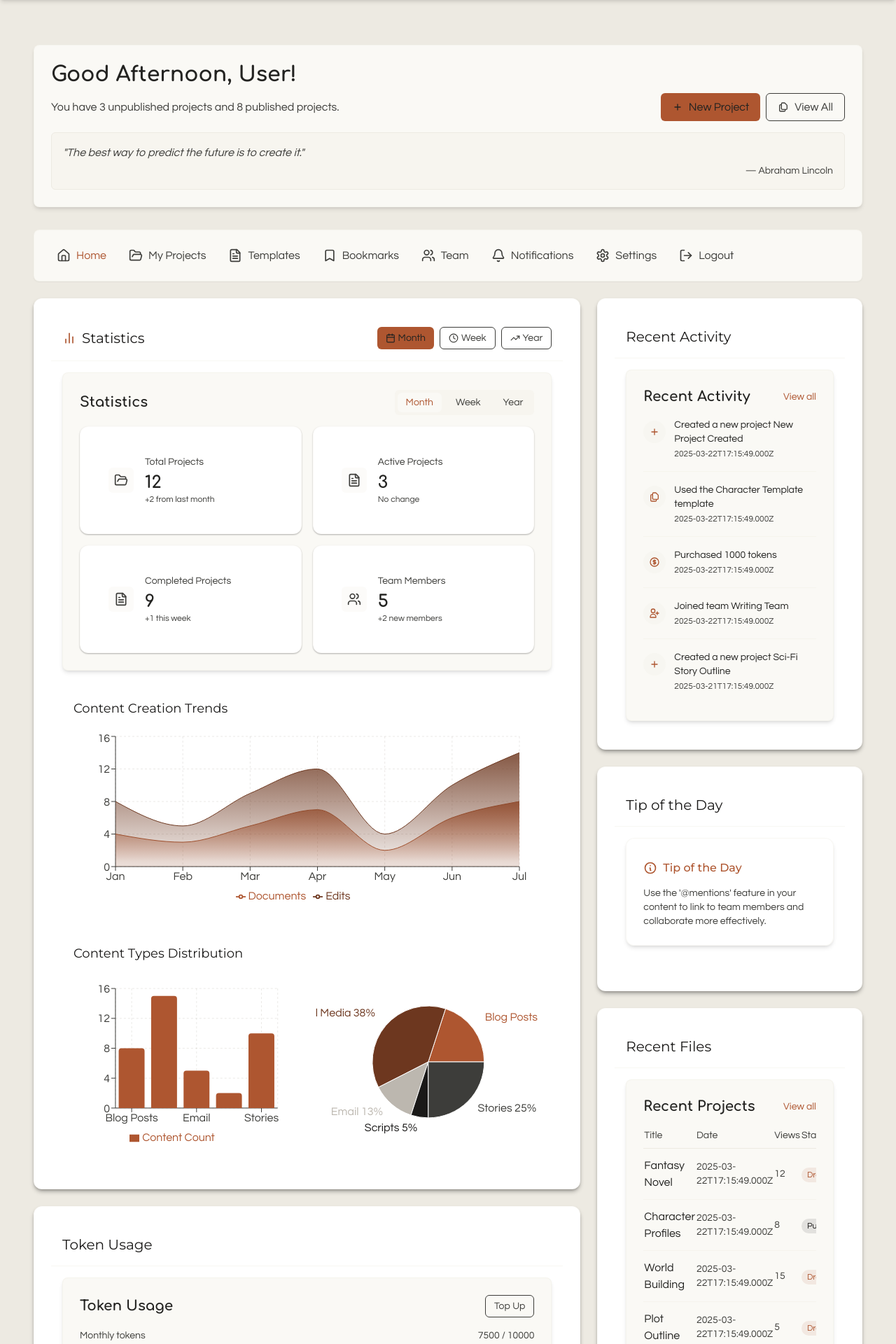
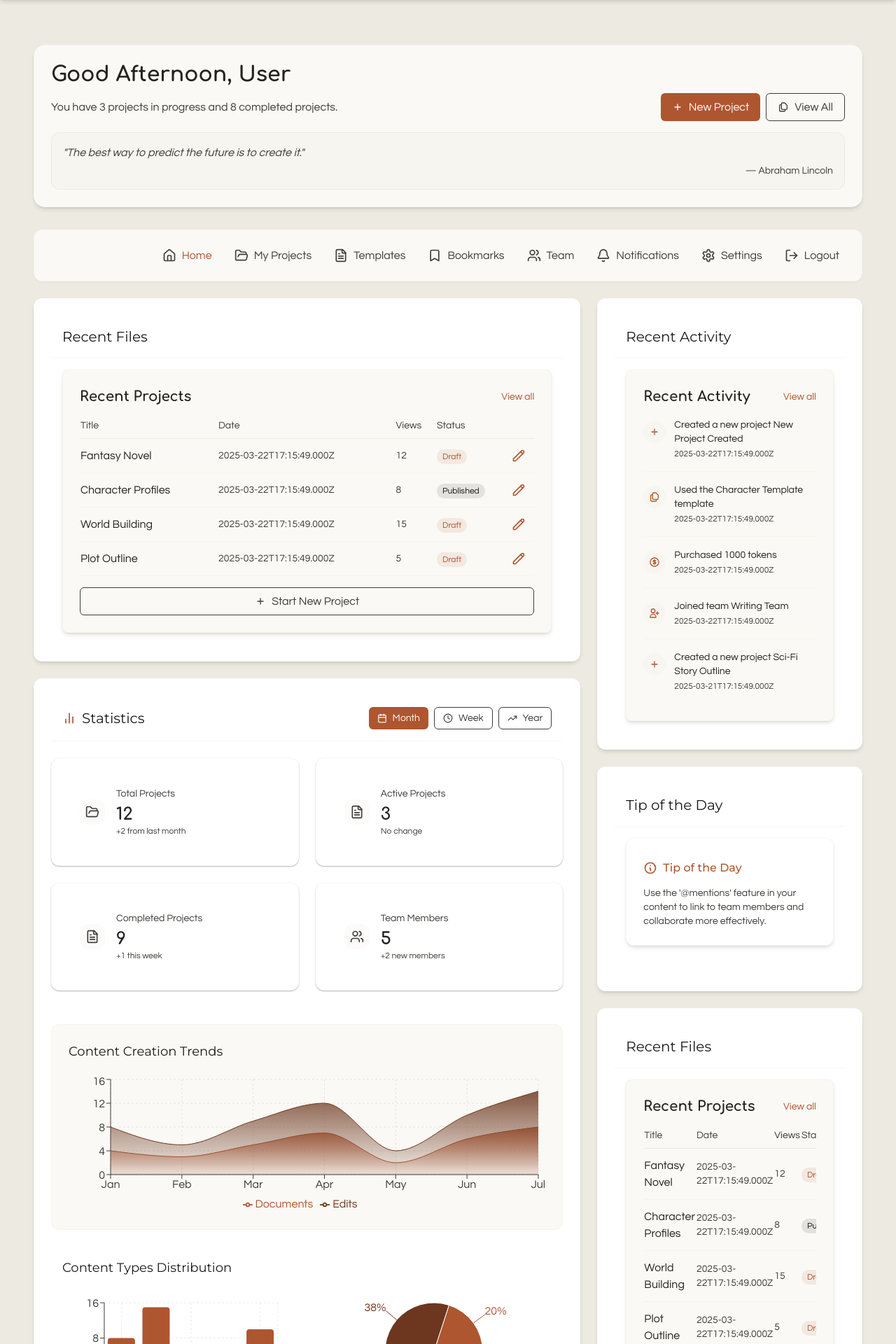
Before and after one commit to kameleyon/muse, a React (Vite) app: page /dashboard in a window 1280 px wide. Shown: the part 60-1980 px from the top of the page at 70% size. Built offline with nearby package versions, Linux system fonts and the light colour scheme.

Commit message:
updating dashboard 2

```diff
--- a/src/components/dashboard/DashboardStats.tsx
+++ b/src/components/dashboard/DashboardStats.tsx
@@ -42,9 +42,9 @@ const DashboardStats: React.FC<DashboardStatsProps> = ({
   };
 
   return (
-    <div className="bg-neutral-white rounded-lg p-6 border border-neutral-light/40 shadow-md">
-      <div className="flex justify-between items-center mb-4">
-        <h2 className="text-xl font-bold font-heading text-secondary">Statistics</h2>
+    <div className=" py-6">
+      {/*<div className="flex justify-between items-center mb-4">
+
         <div className="flex gap-2 bg-neutral-light/30 rounded-md p-1">
           <button
             onClick={() => onViewTypeChange('month')}
@@ -65,20 +65,20 @@ const DashboardStats: React.FC<DashboardStatsProps> = ({
             Year
           </button>
         </div>
-      </div>
+      </div>*/}
 
       <motion.div
         variants={containerVariants}
         initial="hidden"
         animate="visible"
-        className="grid grid-cols-1 sm:grid-cols-2 gap-4"
+        className="grid grid-cols-1 sm:grid-cols-2 gap-6"
       >
         {stats.map((stat, index) => (
           <motion.div key={index} variants={itemVariants}>
             <Card>
               <div className="p-4">
                 <div className="flex items-center">
-                  <div className="p-2 rounded-md bg-neutral-light/20 mr-4">
+                  <div className="p-2 rounded-xl bg-neutral-light/20 mr-4">
                     {stat.icon}
                   </div>
                   <div>
--- a/src/components/dashboard/NavigationMenu.tsx
+++ b/src/components/dashboard/NavigationMenu.tsx
@@ -15,17 +15,19 @@ const NavigationMenu: React.FC<NavigationMenuProps> = ({ items }) => {
   const location = useLocation();
 
   return (
-    <div className="mb-6 bg-neutral-white rounded-lg p-4 border border-neutral-light/40 shadow-sm flex overflow-x-auto">
+    <div className="mb-6 bg-neutral-white rounded-xl p-4 border border-neutral-light/40 shadow-sm">
+      <div className="flex justify-between md:justify-end">
         {items.map((item, index) => (
           <Link
             key={index}
             to={item.path}
-          className={`flex items-center px-4 py-2 ${location.pathname === item.path ? 'text-primary' : 'text-neutral-medium hover:text-primary'}`}
+            className={`flex items-center px-1 sm:px-4 py-2 ${location.pathname === item.path ? 'text-primary' : 'text-neutral-medium hover:text-primary'}`}
           >
-          <span className="mr-2">{item.icon}</span>
+            <span className="mx-auto md:mr-2">{item.icon}</span>
             <span className="hidden md:inline">{item.label}</span>
           </Link>
         ))}
+      </div>
     </div>
   );
 };
--- a/src/components/dashboard/WelcomeSection.tsx
+++ b/src/components/dashboard/WelcomeSection.tsx
@@ -39,16 +39,16 @@ const WelcomeSection: React.FC<WelcomeSectionProps> = ({
   }, []);
 
   return (
-    <div className="mb-8 bg-neutral-white rounded-lg p-6 border border-neutral-light/40 shadow-md">
+    <div className="mb-8 bg-neutral-white rounded-2xl p-6 border border-neutral-light/40 shadow-md">
       <h1 className="text-2xl md:text-3xl font-bold font-heading text-secondary mb-2">
-        Good {timeOfDay}, {userName || 'there'}!
+        Good {timeOfDay}, <span className="hidden md:inline">{userName}</span><span className="inline md:hidden">!</span>
       </h1>
       <div className="flex flex-col md:flex-row justify-between items-start md:items-center gap-4">
         <p className="text-neutral-medium max-w-xl">
-          You have {draftCount} unpublished project{draftCount !== 1 ? 's' : ''} and {publishedCount} published project{publishedCount !== 1 ? 's' : ''}.
+          You have {draftCount} project{draftCount !== 1 ? 's' : ''} in progress and {publishedCount} completed project{publishedCount !== 1 ? 's' : ''}.
         </p>
         <div className="flex gap-2">
-          <Button variant="primary" leftIcon={
+          <Button variant="primary" className="text-[#faf9f5]" leftIcon={
             <svg
               xmlns="http://www.w3.org/2000/svg"
               className="h-4 w-4"
@@ -88,7 +88,7 @@ const WelcomeSection: React.FC<WelcomeSectionProps> = ({
       </div>
 
       {/* Quote of the Day */}
-      <div className="mt-4 p-4 bg-neutral-light/30 rounded-md border border-neutral-light">
+      <div className="mt-4 p-4 bg-neutral-light/30 rounded-xl border border-neutral-light">
         <p className="text-neutral-medium italic">"{quote.text}"</p>
         <p className="text-right text-sm text-neutral-medium mt-1">— {quote.author}</p>
       </div>
--- a/src/components/layout/DashboardLayout.tsx
+++ b/src/components/layout/DashboardLayout.tsx
@@ -33,10 +33,10 @@ const DashboardLayout: React.FC<DashboardLayoutProps> = ({ children }) => {
       <div className="bg-[#1a1918]/80 text-white px-6 py-3 flex justify-between items-center sticky top-0 z-50 shadow-md">
         <div className="flex items-center">
           <img src="/mmlogolight.png" alt="MagicMuse Logo" className="h-8 w-auto mr-3" />
-          <span className="text-3xl font-comfortaa">magicmuse</span>
+          <span className="text-3xl font-comfortaa hidden md:inline">magicmuse</span>
         </div>
         <div className="flex items-center gap-4">
-          <span className="text-sm font-questrial">{userName}</span>
+          <span className="text-sm font-questrial hidden md:inline">{userName}</span>
           <div className="w-8 h-8 rounded-full bg-[#ae5630] flex items-center justify-center">
             <span className="text-sm font-medium">{userName[0]?.toUpperCase()}</span>
           </div>
@@ -44,7 +44,7 @@ const DashboardLayout: React.FC<DashboardLayoutProps> = ({ children }) => {
       </div>
 
       {/* Dashboard Content */}
-      <div className="px-6 py-8 max-w-9xl mx-auto">
+      <div className="px-6 py-8 max-w-7xl mx-auto">
         {/* Horizontal Navigation Menu
         <NavigationMenu items={navigationItems} />*/}
 
--- a/src/pages/Dashboard.tsx
+++ b/src/pages/Dashboard.tsx
@@ -154,22 +154,10 @@ const Dashboard: React.FC = () => {
 
   return (
     <div className="bg-[#EDEAE2] min-h-screen">
-      {/* Top Bar
-      <div className="bg-[#1a1918] text-white px-6 py-3 flex justify-between items-center sticky top-0 z-50 shadow-md">
-        <div className="flex items-center">
-          <img src="/mmiologo.png" alt="MagicMuse Logo" className="h-8 w-auto mr-3" />
-          <span className="text-xl font-comfortaa font-bold">MagicMuse</span>
-        </div>
-        <div className="flex items-center gap-4">
-          <span className="text-sm font-questrial">{userName}</span>
-          <div className="w-8 h-8 rounded-full bg-[#ae5630] flex items-center justify-center">
-            <span className="text-sm font-medium">{userName[0]?.toUpperCase()}</span>
-          </div>
-        </div>
-      </div>*/}
+
 
       {/* Dashboard Content */}
-      <div className="px-6 py-8 max-w-7xl mx-auto">
+      <div className="px-3 sm:px-6 py-8 w-full sm:max-w-8xl mx-auto">
         {/* Welcome Section */}
         <WelcomeSection
           userName={userName}
@@ -184,8 +172,17 @@ const Dashboard: React.FC = () => {
         <div className="grid grid-cols-12 gap-6">
           {/* Left Column - Stats and Charts */}
           <div className="col-span-12 lg:col-span-8">
+            {/* Recent Files */}
+            <Card className="shadow-sm sm:shadow-md hover:shadow-lg transition-shadow mb-6">
+              <div className="p-4 border-b border-neutral-light/40 bg-white/5">
+                <h2 className="text-xl font-comfortaa text-[#1a1918]">Recent Files</h2>
+              </div>
+              <div className="p-4">
+                <RecentProjects projects={recentProjects} />
+              </div>
+            </Card>
             {/* Statistics Section */}
-            <Card className="mb-6 overflow-hidden shadow-md hover:shadow-lg transition-shadow">
+            <Card className="mb-6 overflow-hidden shadow-sm sm:shadow-md hover:shadow-lg transition-shadow">
               <div className="border-b border-neutral-light/40 p-4 bg-white/5">
                 <div className="flex justify-between items-center">
                   <h2 className="text-xl font-comfortaa text-[#1a1918] flex items-center">
@@ -197,39 +194,42 @@ const Dashboard: React.FC = () => {
                       variant={viewType === 'month' ? 'primary' : 'outline'}
                       size="sm"
                       onClick={() => handleViewTypeChange('month')}
+                      className={viewType === 'month' ? 'text-[#faf9f5]' : ''}
                     >
-                      <Calendar size={14} className="mr-1" />
-                      Month
+                      <Calendar size={14} className="mr-1 md:mr-2" />
+                      <span className="hidden md:inline">Month</span>
                     </Button>
                     <Button
                       variant={viewType === 'week' ? 'primary' : 'outline'}
                       size="sm"
                       onClick={() => handleViewTypeChange('week')}
+                      className={viewType === 'week' ? 'text-[#faf9f5]' : ''}
                     >
-                      <Clock size={14} className="mr-1" />
-                      Week
+                      <Clock size={14} className="mr-1 md:mr-2" />
+                      <span className="hidden md:inline">Week</span>
                     </Button>
                     <Button
                       variant={viewType === 'year' ? 'primary' : 'outline'}
                       size="sm"
                       onClick={() => handleViewTypeChange('year')}
+                      className={viewType === 'year' ? 'text-[#faf9f5]' : ''}
                     >
-                      <TrendingUp size={14} className="mr-1" />
-                      Year
+                      <TrendingUp size={14} className="mr-1 md:mr-2" />
+                      <span className="hidden md:inline">Year</span>
                     </Button>
                   </div>
                 </div>
               </div>
-              <div className="p-4">
+              <div className=" max-w-full">
                 <DashboardStats stats={stats} viewType={viewType} onViewTypeChange={handleViewTypeChange} />
 
                 {/* Recharts Area Chart */}
-                <div className="mt-6 p-4 bg-white/20 rounded-lg">
+                <div className="mt-6 bg-neutral-white rounded-xl p-4 sm:p-6 border border-neutral-light/40">
                   <h3 className="text-lg font-comfortaa mb-4 text-[#1a1918]">Content Creation Trends</h3>
-                  <ResponsiveContainer width="100%" height={250}>
+                  <ResponsiveContainer width="100%" height={200} className="sm:h-[250px]">
                     <AreaChart
                       data={getChartData()}
-                      margin={{ top: 10, right: 30, left: 0, bottom: 0 }}
+                      margin={{ top: 10, right: 10, left: 0, bottom: 0 }}
                     >
                       <defs>
                         <linearGradient id="colorDocuments" x1="0" y1="0" x2="0" y2="1">
@@ -273,10 +273,10 @@ const Dashboard: React.FC = () => {
                 </div>
 
                 {/* Recharts Bar Chart for Content Types */}
-                <div className="mt-6 p-4 bg-white/20 rounded-lg">
+                <div className="mt-6 p-4 bg-white/20 rounded-xl">
                   <h3 className="text-lg font-comfortaa mb-4 text-[#1a1918]">Content Types Distribution</h3>
                   <div className="grid grid-cols-1 md:grid-cols-2 gap-6">
-                    <ResponsiveContainer width="100%" height={250}>
+                    <ResponsiveContainer width="100%" height={180} className="sm:h-[250px]">
                       <BarChart
                         data={contentTypeData}
                         margin={{ top: 20, right: 30, left: 0, bottom: 5 }}
@@ -296,17 +296,17 @@ const Dashboard: React.FC = () => {
                       </BarChart>
                     </ResponsiveContainer>
 
-                    <ResponsiveContainer width="100%" height={250}>
+                    <ResponsiveContainer width="100%" height={180} className="sm:h-[250px]">
                       <PieChart>
                         <Pie
                           data={contentTypeData}
                           cx="50%"
                           cy="50%"
-                          labelLine={false}
-                          outerRadius={80}
+                          labelLine={true}
+                          outerRadius={70}
                           fill="#8884d8"
                           dataKey="value"
-                          label={({ name, percent }) => `${name} ${(percent * 100).toFixed(0)}%`}
+                          label={({ name, percent }) => `${(percent * 100).toFixed(0)}%`}
                         >
                           {contentTypeData.map((entry, index) => (
                             <Cell key={`cell-${index}`} fill={COLORS[index % COLORS.length]} />
@@ -327,7 +327,7 @@ const Dashboard: React.FC = () => {
             </Card>
 
             {/* Token Usage */}
-            <Card className="mb-6 shadow-md hover:shadow-lg transition-shadow">
+            <Card className="mb-6 shadow-sm sm:shadow-md hover:shadow-lg transition-shadow">
               <div className="p-4 border-b border-neutral-light/40 bg-white/5">
                 <h2 className="text-xl font-comfortaa text-[#1a1918]">Token Usage</h2>
               </div>
@@ -337,7 +337,7 @@ const Dashboard: React.FC = () => {
             </Card>
 
             {/* Quick Actions */}
-            <Card className="mb-6 shadow-md hover:shadow-lg transition-shadow">
+            <Card className="mb-6 shadow-sm sm:shadow-md hover:shadow-lg transition-shadow">
               <div className="p-4 border-b border-neutral-light/40 bg-white/5">
                 <h2 className="text-xl font-comfortaa text-[#1a1918]">Quick Actions</h2>
               </div>
@@ -350,7 +350,7 @@ const Dashboard: React.FC = () => {
           {/* Right Column - Activity and Tips */}
           <div className="col-span-12 lg:col-span-4">
             {/* Recent Activity */}
-            <Card className="mb-6 shadow-md hover:shadow-lg transition-shadow">
+            <Card className="mb-6 shadow-sm sm:shadow-md hover:shadow-lg transition-shadow">
               <div className="p-4 border-b border-neutral-light/40 bg-white/5">
                 <h2 className="text-xl font-comfortaa text-[#1a1918]">Recent Activity</h2>
               </div>
@@ -360,7 +360,7 @@ const Dashboard: React.FC = () => {
             </Card>
 
             {/* Tips of the Day */}
-            <Card className="mb-6 shadow-md hover:shadow-lg transition-shadow">
+            <Card className="mb-6 shadow-sm sm:shadow-md hover:shadow-lg transition-shadow">
               <div className="p-4 border-b border-neutral-light/40 bg-white/5">
                 <h2 className="text-xl font-comfortaa text-[#1a1918]">Tip of the Day</h2>
               </div>
@@ -370,7 +370,7 @@ const Dashboard: React.FC = () => {
             </Card>
 
             {/* Recent Files */}
-            <Card className="shadow-md hover:shadow-lg transition-shadow">
+            <Card className="shadow-sm sm:shadow-md hover:shadow-lg transition-shadow">
               <div className="p-4 border-b border-neutral-light/40 bg-white/5">
                 <h2 className="text-xl font-comfortaa text-[#1a1918]">Recent Files</h2>
               </div>
```
Also changed, not shown: 1 other file (tests, documents, lock files or other folders). Lines whose indentation alone changed are shown as unchanged.
